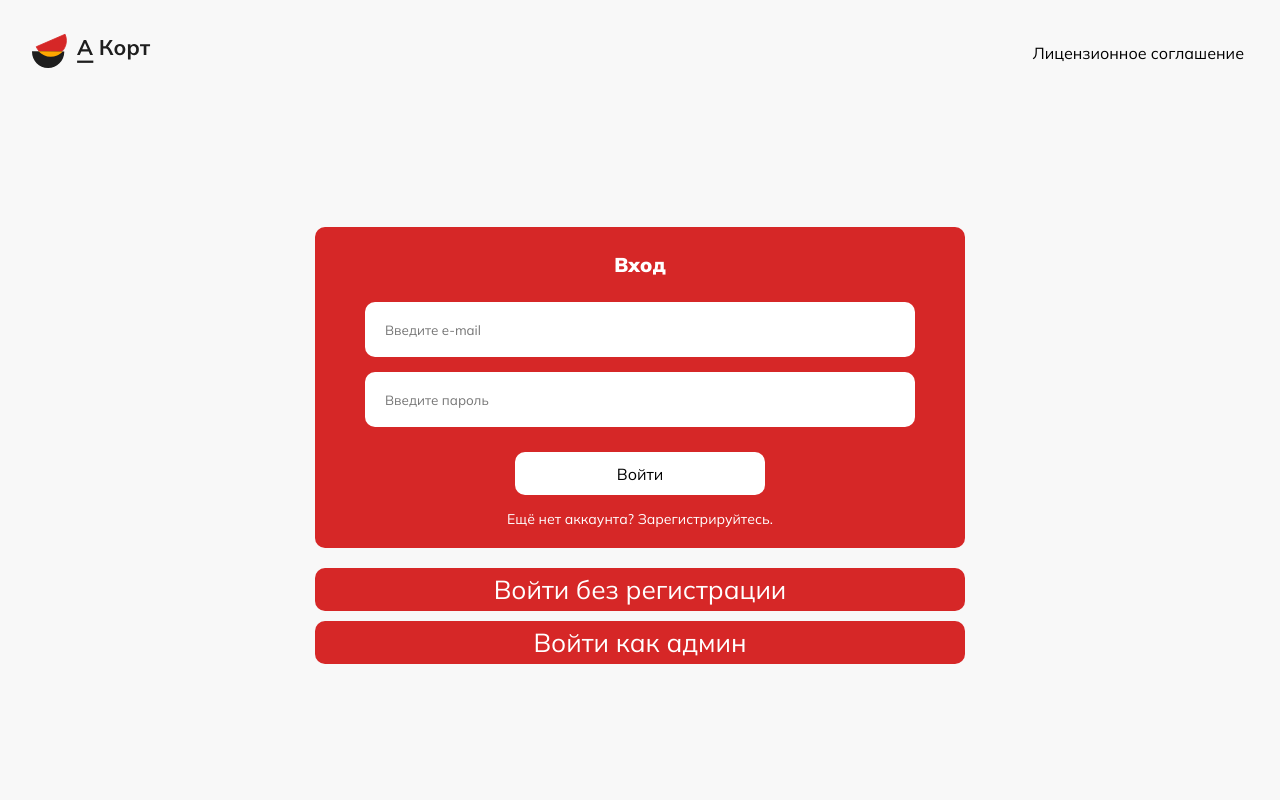
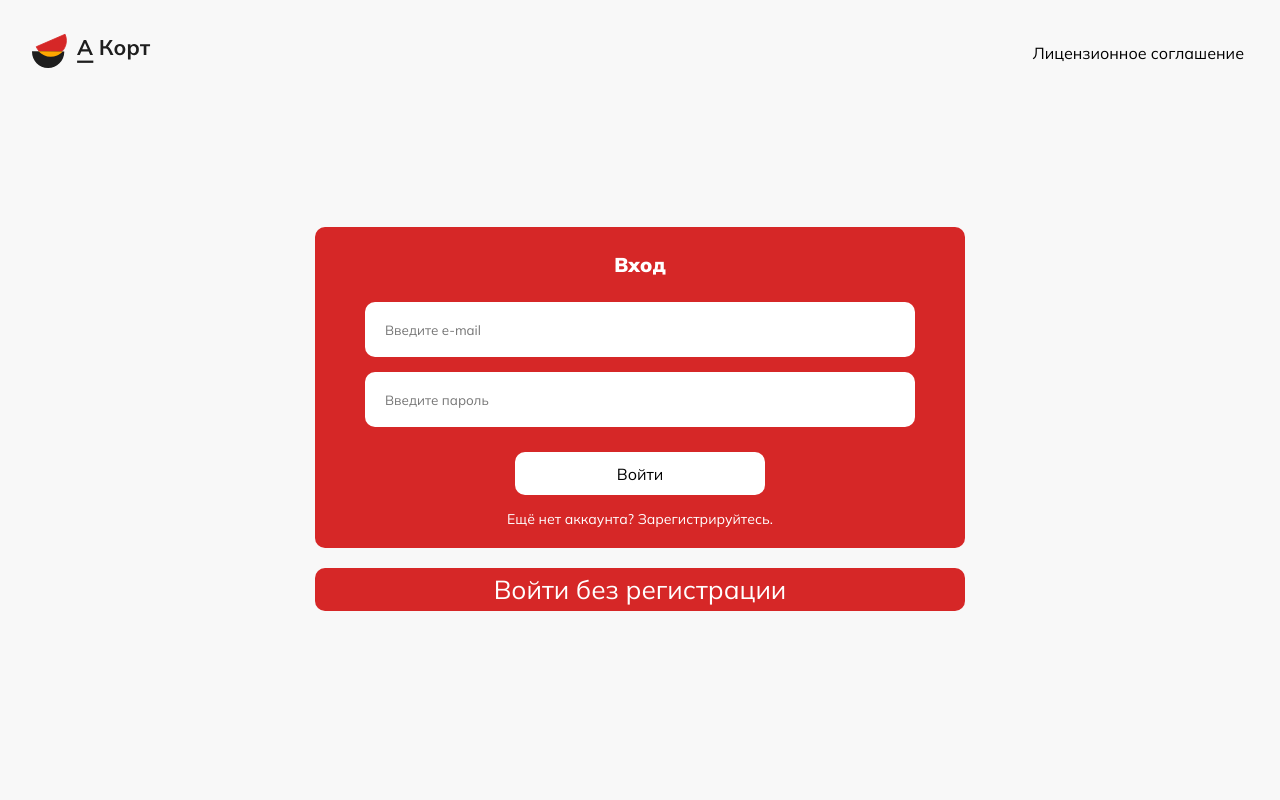
Before and after one commit to DaniilSkovorodnikov/a-kort, a React (Create React App) app: page / in a window 1280 px wide. Shown: the top 800 px of the page. Built offline with nearby package versions, Linux system fonts and the light colour scheme.

Commit message:
Delete button login how admin

```diff
--- a/src/components/Login.jsx
+++ b/src/components/Login.jsx
@@ -54,11 +54,6 @@ export default function Login(){
         }}>
             Войти без регистрации
         </button>
-        <button className="login__submit-other" onClick={() => {
-            navigate("/admin")
-        }}>
-            Войти как админ
-        </button>
         <section className="login__hero">
             <img src={smartphone} alt="" className="login__smartphone"/>
             <div className="login__hero-right">
--- a/src/components/User/Restaurants/FoodcourtMap.jsx
+++ b/src/components/User/Restaurants/FoodcourtMap.jsx
@@ -31,7 +31,6 @@ export default function FoodcourtMap({positions, setCurrentFoodcourt, setVisible
             setFoodcourts(foodcourts);
             let minDistance = 10000000000;
             let nearestFoodcourt = {}
-            console.log(foodcourts);
             for (const foodcourt of foodcourts){
                 if(foodcourt.distance < minDistance){
                     minDistance = foodcourt.distance
--- a/src/components/User/Restaurants/FoodcourtRestaurants.jsx
+++ b/src/components/User/Restaurants/FoodcourtRestaurants.jsx
@@ -58,7 +58,6 @@ export default function FoodcourtRestaurants(){
         </UserHeader>
         <ul className="restaurants">
             {filtered.map((v, i) => {
-               console.log(v.img)
                return <UserRestaurant name={v.name}
                                 rating={v.rating}
                                 location={v.location}
```
